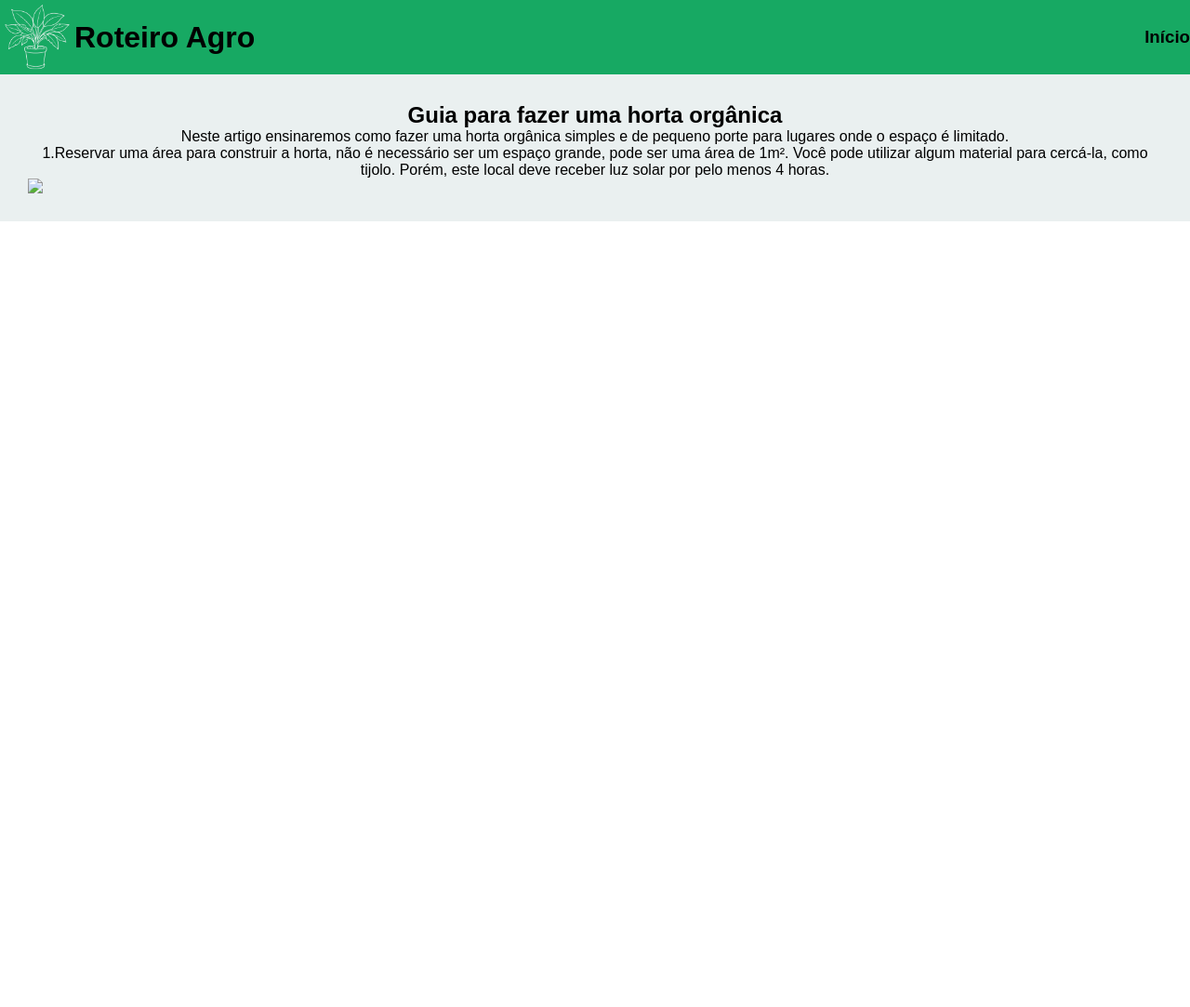
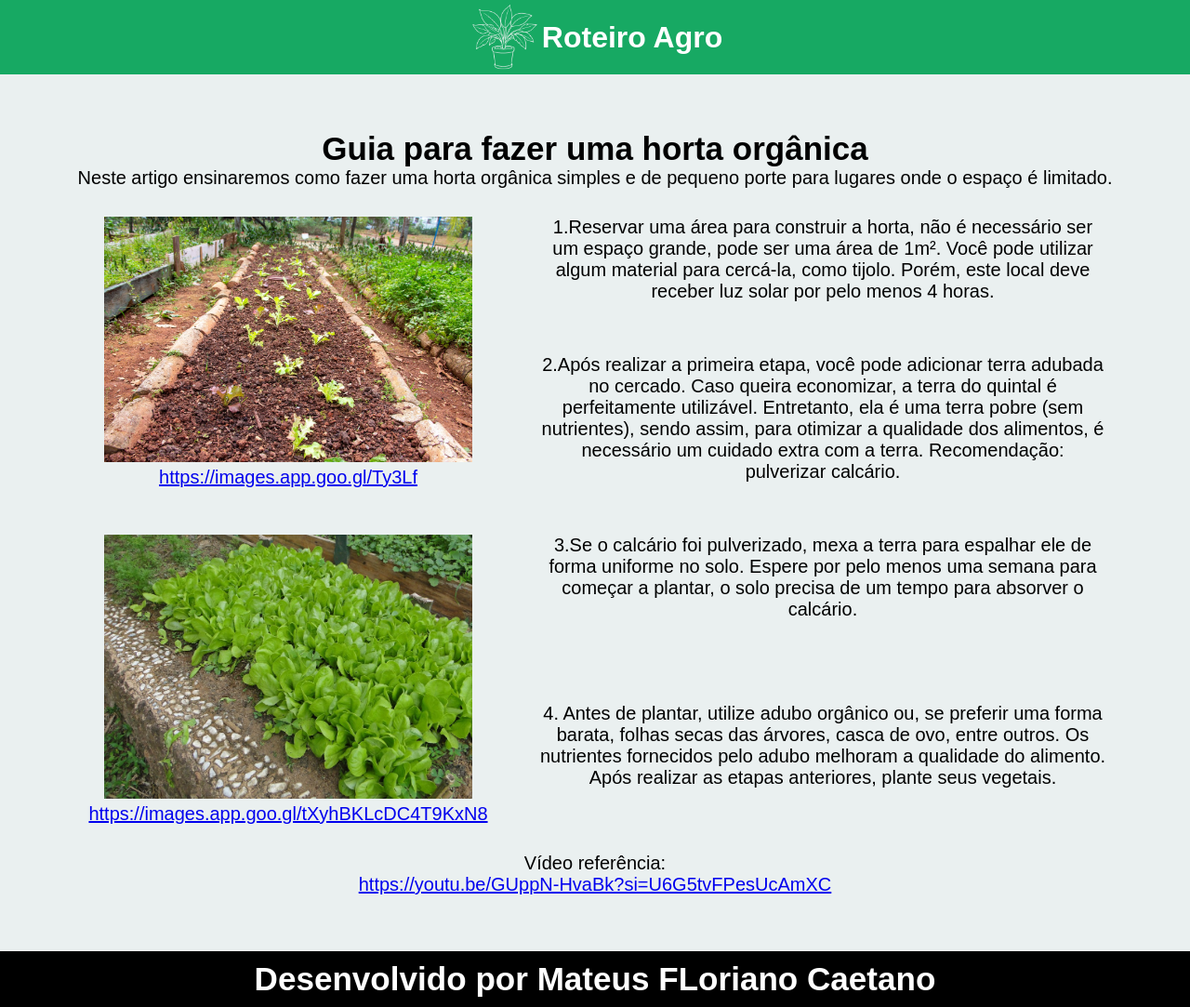
Before and after one commit to darkzinexe/agrinho-programacao-2025, a plain HTML site: page index.html in a window 1280 px wide. Shown: the whole page at 93% size. Before the commit the page ends 800 px from the top, so only its background shows below. Drawn offline with Linux system fonts and the light colour scheme; a web font is replaced by a local one.

Commit message:
html e css

```diff
--- a/index.html
+++ b/index.html
@@ -10,14 +10,11 @@
 <body>
     <header>
       <div>
-        <img src="logo.png" alt="Vaso com uma planta."> <!--Imagem retirada do canva.-->
+        <img src="img/logo.png" alt="Vaso com uma planta."> <!--Imagem retirada do canva.-->
         <h1>
           Roteiro Agro
         </h1>
       </div>
-      <h3>
-        Início
-      </h3>
     </header>
   <main>
   <h2>
@@ -26,12 +23,36 @@
   <p>
     Neste artigo ensinaremos como fazer uma horta orgânica simples e de pequeno porte para lugares onde o espaço é limitado.
   </p>
-    <div class="passos">
+    <section class="passos">
       <p>
         1.Reservar uma área para construir a horta, não é necessário ser um espaço grande, pode ser uma área de 1m². Você pode utilizar algum material para cercá-la, como tijolo. Porém, este local deve receber luz solar por pelo menos 4 horas.
       </p>
-      <img src="img/horta_inicio.jpg">
-    </div>
+      <div class="item-1">
+      <img src="img/horta_inicio.jpg" alt="Uma horta recém criada">
+        <a href="https://images.app.goo.gl/Ty3Lf">https://images.app.goo.gl/Ty3Lf</a>
+      </div>
+      <p>
+        2.Após realizar a primeira etapa, você pode adicionar terra adubada no cercado. Caso queira economizar, a terra do quintal é perfeitamente utilizável. Entretanto, ela é uma terra pobre (sem nutrientes), sendo assim, para otimizar a qualidade dos alimentos, é necessário um cuidado extra com a terra. Recomendação: pulverizar calcário.
+      </p>
+      <p>
+        3.Se o calcário foi pulverizado, mexa a terra para espalhar ele de forma uniforme no solo. Espere por pelo menos uma semana para começar a plantar, o solo precisa de um tempo para absorver o calcário.
+      </p>
+      <div class="item-2">
+      <img src="img/horta_final.jpg" alt="Horta finalizada">
+      <a href="https://images.app.goo.gl/tXyhBKLcDC4T9KxN8">https://images.app.goo.gl/tXyhBKLcDC4T9KxN8</a>
+        </div>
+      <p>
+        4. Antes de plantar, utilize adubo orgânico ou, se preferir uma forma barata, folhas secas das árvores, casca de ovo, entre outros. Os nutrientes fornecidos pelo adubo melhoram a qualidade do alimento. Após realizar as etapas anteriores, plante seus vegetais.
+      </p>
+    </section>
+    <p>
+      Vídeo referência: <br><a href="https://youtu.be/GUppN-HvaBk?si=U6G5tvFPesUcAmXC">https://youtu.be/GUppN-HvaBk?si=U6G5tvFPesUcAmXC</a>
+    </p>
   </main>
+  <footer>
+  <h3>
+    Desenvolvido por Mateus FLoriano Caetano
+    </h3>
+  </footer>
 </body>
 </html>
--- a/style.css
+++ b/style.css
@@ -7,10 +7,11 @@
 header {
   display: flex;
   max-width:  100%;
-  justify-content: space-between;
+  justify-content: center;
   align-items: center;
   text-align: center;
   background-color: #17a963;
+  color: white;
 }
 
 header div {
@@ -23,12 +24,52 @@ header div img {
   width: 80px;
 }
 
+body {
+  background-color: #eaf0f0;
+}
+
 main {
-  background-color: #eaf0f0;
+  margin: 30px;
   padding: 30px;
   text-align: center;
+  font-size: 20px;
+}
+
+main h2{
+font-size: 35px;
 }
 
 .passos {
   display: grid;
+  grid-template-columns: 40% auto;
+  gap: 50px;
+  padding: 30px;
+  font-size: 20px;
 }
+
+.item-1{
+  grid-row: 1/3;
+}
+
+.item-2 {
+    grid-row: 3/5
+}
+
+.item-1 img{
+  width: 90%;
+}
+
+.item-2 img{
+  width: 90%;
+}
+
+footer {
+background-color: black;
+  color: white;
+  justify-content: center;
+  align-items: center;
+  text-align: center;
+  max-width: 100%;
+  font-size: 30px;
+  padding: 10px;
+}
```
Also changed, not shown: img/horta_final.jpg (renamed from horta_final.jpg), img/horta_inicio.jpg (renamed from horta_inicio.jpg), img/logo.png (renamed from logo.png).
